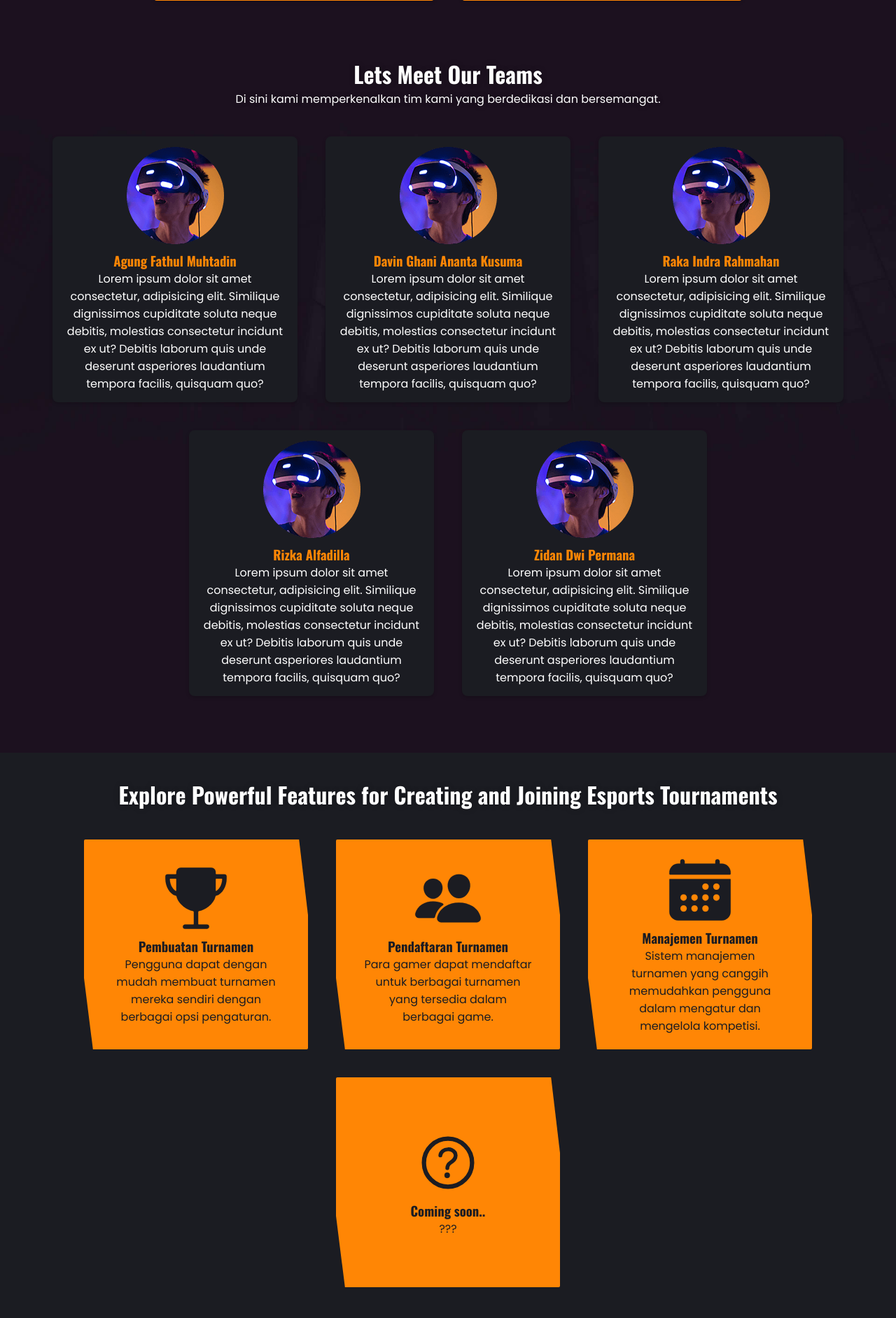
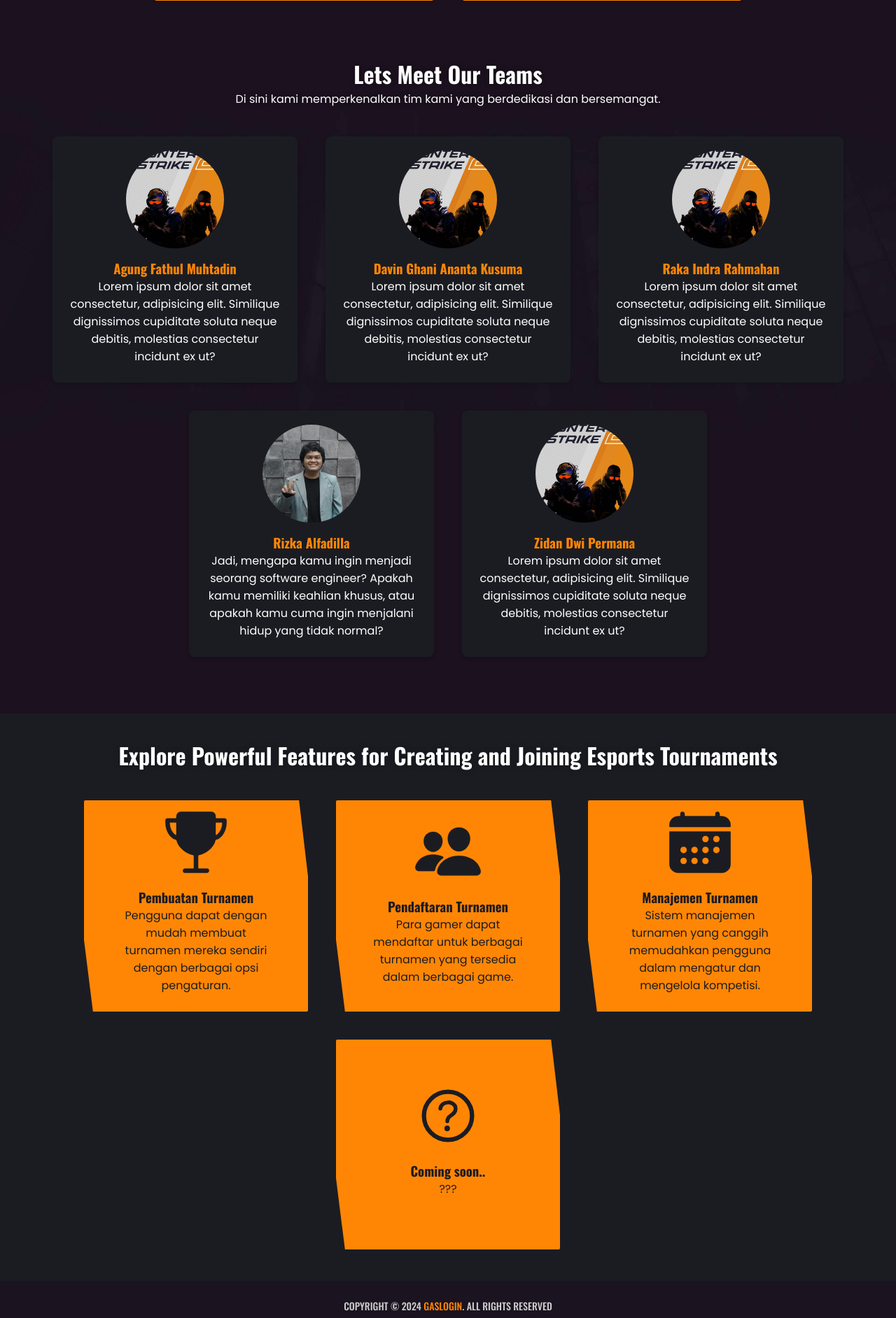
Before and after one commit to AgungFathul/AgungFathul01.github.io, a PHP site: page /GasLogin/about.html in a window 1280 px wide. Shown: the part 611-2495 px from the top of the page at 70% size. Run offline with PHP 8.4, Linux system fonts and the light colour scheme.

```diff
--- a/GasLogin/about.html
+++ b/GasLogin/about.html
@@ -59,7 +59,7 @@
 
           <ul class="navbar-list">
             <li>
-              <a href="#hero" class="navbar-link">Home</a>
+              <a href="index.html" class="navbar-link">Home</a>
             </li>
 
             <li>
@@ -137,47 +137,47 @@
         <div class="about-container">
           <div id="about-profile">
               <div id="about-profile-header">
-                  <a href="https://github.com/AgungFathul01"><img src="assets/images/team-member-2.png"></a>
+                  <a href="https://github.com/AgungFathul01"><img src="assets/images/cs2.jpg"></a>
               </div>
               <div id="about-profile-body">
                   <h3>Agung Fathul Muhtadin</h3>
-                  <p>Lorem ipsum dolor sit amet consectetur, adipisicing elit. Similique dignissimos cupiditate soluta neque debitis, molestias consectetur incidunt ex ut? Debitis laborum quis unde deserunt asperiores laudantium tempora facilis, quisquam quo?</p>
+                  <p>Lorem ipsum dolor sit amet consectetur, adipisicing elit. Similique dignissimos cupiditate soluta neque debitis, molestias consectetur incidunt ex ut?</p>
               </div>
           </div>
           <div id="about-profile">
               <div id="about-profile-header">
-                  <a href="https://github.com/DavinGhani"><img src="assets/images/team-member-2.png"></a>
+                  <a href="https://github.com/DavinGhani"><img src="assets/images/cs2.jpg"></a>
               </div>
               <div id="about-profile-body">
                   <h3>Davin Ghani Ananta Kusuma</h3>
-                  <p>Lorem ipsum dolor sit amet consectetur, adipisicing elit. Similique dignissimos cupiditate soluta neque debitis, molestias consectetur incidunt ex ut? Debitis laborum quis unde deserunt asperiores laudantium tempora facilis, quisquam quo?</p>
+                  <p>Lorem ipsum dolor sit amet consectetur, adipisicing elit. Similique dignissimos cupiditate soluta neque debitis, molestias consectetur incidunt ex ut?</p>
               </div>
           </div>
           <div id="about-profile">
               <div id="about-profile-header">
-                  <a href="https://github.com/Rahmaone"><img src="assets/images/team-member-2.png"></a>
+                  <a href="https://github.com/Rahmaone"><img src="assets/images/cs2.jpg"></a>
               </div>
               <div id="about-profile-body">
                   <h3>Raka Indra Rahmahan</h3>
-                  <p>Lorem ipsum dolor sit amet consectetur, adipisicing elit. Similique dignissimos cupiditate soluta neque debitis, molestias consectetur incidunt ex ut? Debitis laborum quis unde deserunt asperiores laudantium tempora facilis, quisquam quo?</p>
+                  <p>Lorem ipsum dolor sit amet consectetur, adipisicing elit. Similique dignissimos cupiditate soluta neque debitis, molestias consectetur incidunt ex ut?</p>
               </div>
           </div>
           <div id="about-profile">
               <div id="about-profile-header">
-                <a href="https://github.com/YeeIsRizka"><img src="assets/images/team-member-2.png"></a>
+                <a href="https://github.com/YeeIsRizka"><img src="assets/images/dev-img/member-team4.jpg"></a>
               </div>
               <div id="about-profile-body">
                   <h3>Rizka Alfadilla</h3>
-                  <p>Lorem ipsum dolor sit amet consectetur, adipisicing elit. Similique dignissimos cupiditate soluta neque debitis, molestias consectetur incidunt ex ut? Debitis laborum quis unde deserunt asperiores laudantium tempora facilis, quisquam quo?</p>
+                  <p>Jadi, mengapa kamu ingin menjadi seorang software engineer? Apakah kamu memiliki keahlian khusus, atau apakah kamu cuma ingin menjalani hidup yang tidak normal?</p>
               </div>
           </div>
           <div id="about-profile">
               <div id="about-profile-header">
-                  <a href="https://github.com/zidandp"><img src="assets/images/team-member-2.png"></a>
+                  <a href="https://github.com/zidandp"><img src="assets/images/cs2.jpg"></a>
               </div>
               <div id="about-profile-body">
                   <h3>Zidan Dwi Permana</h3>
-                  <p>Lorem ipsum dolor sit amet consectetur, adipisicing elit. Similique dignissimos cupiditate soluta neque debitis, molestias consectetur incidunt ex ut? Debitis laborum quis unde deserunt asperiores laudantium tempora facilis, quisquam quo?</p>
+                  <p>Lorem ipsum dolor sit amet consectetur, adipisicing elit. Similique dignissimos cupiditate soluta neque debitis, molestias consectetur incidunt ex ut?</p>
               </div>
           </div>
         </div>
--- a/GasLogin/assets/css/style_about.css
+++ b/GasLogin/assets/css/style_about.css
@@ -68,7 +68,7 @@ body {
 
 #about-profile {
     max-width: 350px;
-    min-height: 380px;
+    min-height: 250px;
     display: flex;
     flex-direction: column;
     background: var(--raisin-black-2);
@@ -77,6 +77,7 @@ body {
     margin: 20px;
     color: var(--white);
     padding: 10px 10px;
+    align-items: center;
 }
 
 #about-profile h3{
@@ -85,7 +86,7 @@ body {
 
 
 #about-profile:hover {
-    transform: scale(1.10);
+    transform: scale(1.01);
     box-shadow: 0 2px 5px var(--orange);
 
 }
@@ -94,17 +95,29 @@ body {
     display: flex;
     justify-content: center;
     align-items: center;
-    padding: 5px 0;
+    margin-top: 10px;
+    border-radius: 50%;
+    width: 140px;
+    height: 140px;
+    overflow: hidden;
+    text-align: center;
+}
+
+#about-profile-header img {
+    width: 100%;
+    height: 100%;
+    object-fit: cover;
+
 }
 
 #about-profile-body, #about-feature-body{
     text-align: center;
-    margin: 5px 5px 0px 5px;
     display: flex;
     box-sizing: border-box;
     justify-content: center;
     align-items: center;
     flex-direction: column;
+    padding: 15px;
 }
 
 .about-box {
```
Also changed, not shown: GasLogin/assets/images/dev-img/member-team4.jpg (added).
